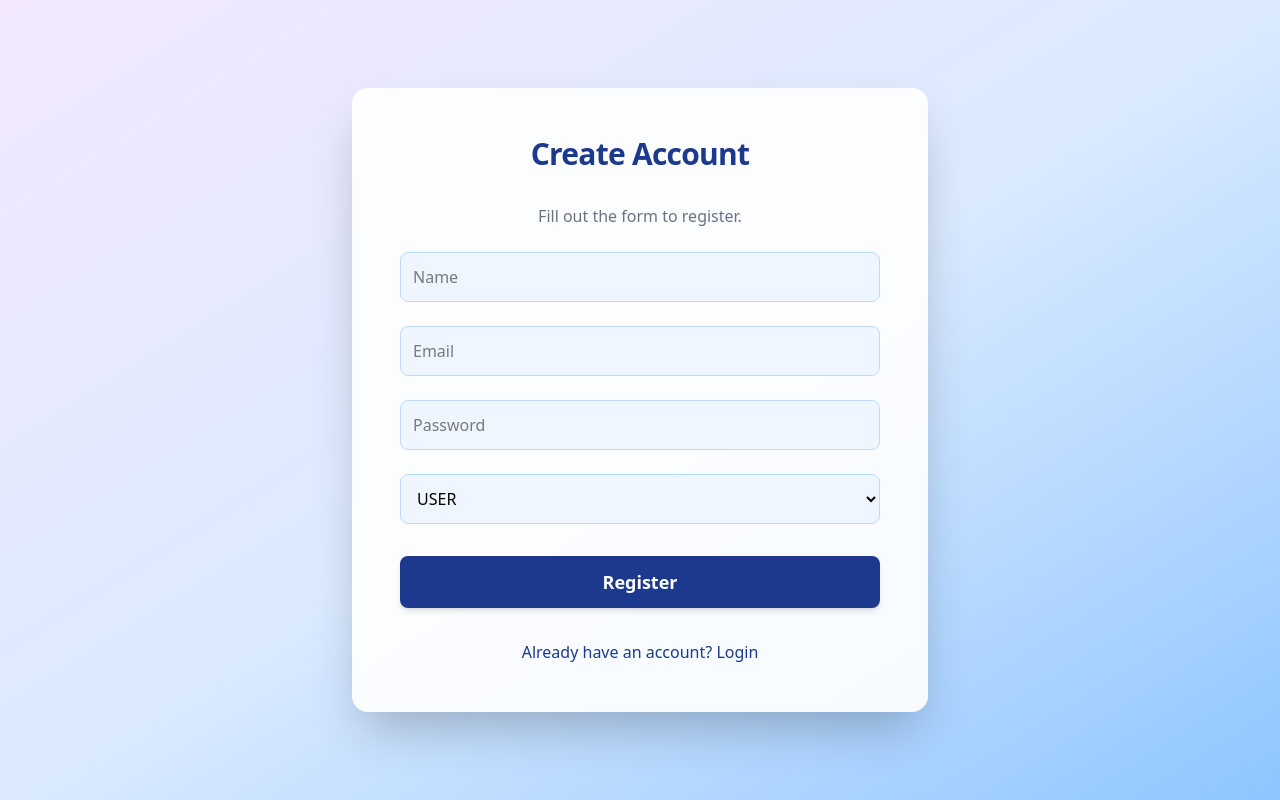
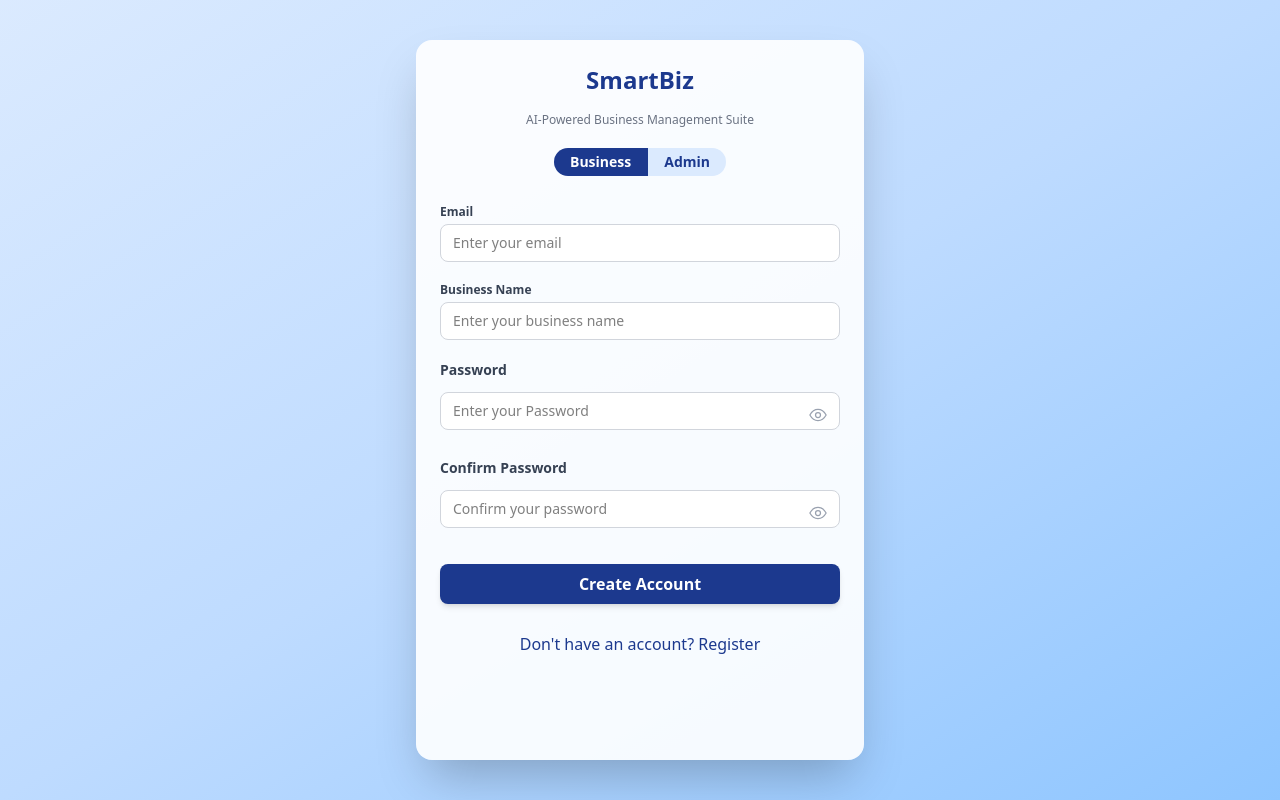
Before and after one commit to binojmadhuranga/smartbiz-web, a React (Vite) app: page /register in a window 1280 px wide. Built offline with nearby package versions, Linux system fonts and the light colour scheme.

Commit message:
Refactor Login and Register components to use reusable Input component and enhance UI elements

```diff
--- /dev/null
+++ b/src/components/Input.jsx
@@ -0,0 +1,20 @@
+import React from 'react';
+
+const Input = ({ label, type = 'text', name, value, onChange, placeholder, required = false, className = '', ...props }) => (
+  <div className="flex flex-col w-full">
+    {label && <label className="text-xs font-semibold text-gray-700 mb-1" htmlFor={name}>{label}</label>}
+    <input
+      id={name}
+      name={name}
+      type={type}
+      value={value}
+      onChange={onChange}
+      placeholder={placeholder}
+      required={required}
+      className={`py-2 px-3 mb-2 border border-gray-300 rounded-lg focus:outline-none focus:ring-2 focus:ring-blue-400 bg-white text-sm ${className}`}
+      {...props}
+    />
+  </div>
+);
+
+export default Input;
--- a/src/pages/login/Login.jsx
+++ b/src/pages/login/Login.jsx
@@ -3,6 +3,7 @@ import React, { useState } from "react";
 import axios from "../../axiosConfig";
 import { useNavigate, Link } from "react-router-dom";
 import { useAuth } from "../../context/AuthContext";
+import Input from "../../components/Input";
 
 const Login = () => {
     const [email, setEmail] = useState("");
@@ -26,28 +27,30 @@ const Login = () => {
     return (
         <div className="flex items-center justify-center min-h-screen bg-gradient-to-br from-blue-100 via-blue-200 to-blue-300">
             <form onSubmit={handleSubmit} className="bg-white/90 p-12 rounded-2xl shadow-2xl w-full max-w-xl flex flex-col gap-4">
-                <h2 className="text-3xl font-extrabold mb-4 text-center text-blue-900 tracking-tight">Sign In</h2>
+                <h2 className="text-3xl font-extrabold mb-4 text-center text-blue-900 tracking-tight"> SmartBiz</h2>
                 <p className="text-center text-gray-500 mb-2">Welcome back! Please login to your account.</p>
                 {error && (
                     <div className="mb-2 px-4 py-2 rounded text-center bg-red-100 text-red-700 border border-red-300 animate-fade-in">
                         {error}
                     </div>
                 )}
-                <input
+                <Input
+                    label="Email"
+                    name="email"
                     value={email}
                     onChange={(e) => setEmail(e.target.value)}
                     placeholder="Email"
                     type="email"
                     required
-                    className="w-full p-3 mb-2 border border-blue-200 rounded-lg focus:outline-none focus:ring-2 focus:ring-blue-900 bg-blue-50"
                 />
-                <input
+                <Input
+                    label="Password"
+                    name="password"
                     value={password}
                     onChange={(e) => setPassword(e.target.value)}
                     type="password"
                     placeholder="Password"
                     required
-                    className="w-full p-3 mb-4 border border-blue-200 rounded-lg focus:outline-none focus:ring-2 focus:ring-blue-900 bg-blue-50"
                 />
                 <button
                     type="submit"
--- a/src/pages/register/register.jsx
+++ b/src/pages/register/register.jsx
@@ -1,10 +1,13 @@
 // src/pages/register/Register.jsx
 import React, { useState } from "react";
+import Input from "../../components/Input";
 import axios from "../../axiosConfig";
-import { useNavigate } from "react-router-dom";
+import { useNavigate, Link } from "react-router-dom";
 
 const Register = () => {
-  const [form, setForm] = useState({ name: "", email: "", password: "", role: "USER" });
+    const [form, setForm] = useState({ name: "", email: "", password: "", confirmPassword: "", role: "USER" });
+    const [showPassword, setShowPassword] = useState(false);
+    const [showConfirmPassword, setShowConfirmPassword] = useState(false);
     const [message, setMessage] = useState("");
     const [messageType, setMessageType] = useState("");
     const navigate = useNavigate();
@@ -17,6 +20,11 @@ const Register = () => {
         e.preventDefault();
         setMessage("");
         setMessageType("");
+        if (form.password !== form.confirmPassword) {
+            setMessage("Passwords do not match");
+            setMessageType("error");
+            return;
+        }
         try {
             await axios.post("/auth/register", form);
             setMessage("Registration successful! Redirecting to login...");
@@ -29,58 +37,86 @@ const Register = () => {
     };
 
     return (
-    <div className="flex items-center justify-center min-h-screen bg-gradient-to-br from-purple-100 via-blue-100 to-blue-300">
-      <form onSubmit={handleSubmit} className="bg-white/90 p-12 rounded-2xl shadow-2xl w-full max-w-xl flex flex-col gap-4">
-        <h2 className="text-3xl font-extrabold mb-4 text-center text-blue-900 tracking-tight">Create Account</h2>
-        <p className="text-center text-gray-500 mb-2">Fill out the form to register.</p>
+    <div className="flex items-center justify-center h-screen overflow-hidden bg-gradient-to-br from-blue-100 via-blue-200 to-blue-300">
+        <form onSubmit={handleSubmit} className="bg-white/90 p-6 rounded-2xl shadow-2xl w-full max-w-md flex flex-col gap-3" style={{ height: '90vh' }}>
+                <h1 className="text-2xl font-extrabold text-center mb-1 text-blue-900">SmartBiz</h1>
+                <p className="text-center text-gray-500 mb-2 text-xs">AI-Powered Business Management Suite</p>
                 {message && (
-          <div className={`mb-2 px-4 py-2 rounded text-center border animate-fade-in ${messageType === "success" ? "bg-green-100 text-green-700 border-green-300" : "bg-red-100 text-red-700 border-red-300"}`}>
+                    <div className={`mb-1 px-2 py-1 rounded text-center border animate-fade-in text-xs ${messageType === "success" ? "bg-green-100 text-green-700 border-green-300" : "bg-red-100 text-red-700 border-red-300"}`}>
                         {message}
                     </div>
                 )}
-        <input
+                <div className="flex justify-center mb-4">
+                    <button type="button" className={`px-4 py-1 rounded-l-full font-semibold text-sm ${form.role === 'USER' ? 'bg-blue-900 text-white' : 'bg-blue-100 text-blue-900'}`} onClick={() => setForm({ ...form, role: 'USER' })}>Business</button>
+                    <button type="button" className={`px-4 py-1 rounded-r-full font-semibold border-l text-sm ${form.role === 'ADMIN' ? 'bg-blue-900 text-white' : 'bg-blue-100 text-blue-900'}`} onClick={() => setForm({ ...form, role: 'ADMIN' })}>Admin</button>
+                </div>
+                <Input
+                    label="Email"
+                    name="email"
+                    value={form.email}
+                    onChange={handleChange}
+                    placeholder="Enter your email"
+                    type="email"
+                    required
+                />
+                <Input
+                    label="Business Name"
                     name="name"
                     value={form.name}
                     onChange={handleChange}
-          placeholder="Name"
+                    placeholder="Enter your business name"
                     required
-          className="w-full p-3 mb-2 border border-blue-200 rounded-lg focus:outline-none focus:ring-2 focus:ring-blue-900 bg-blue-50"
                 />
-        <input
-          name="email"
-          value={form.email}
-          onChange={handleChange}
-          placeholder="Email"
-          type="email"
-          required
-          className="w-full p-3 mb-2 border border-blue-200 rounded-lg focus:outline-none focus:ring-2 focus:ring-blue-900 bg-blue-50"
-        />
-        <input
+                <label className="text-sm font-semibold text-gray-700">Password</label>
+                <div className="relative mb-2">
+                    <Input
+                        label={null}
                         name="password"
-          type="password"
+                        type={showPassword ? "text" : "password"}
                         value={form.password}
                         onChange={handleChange}
-          placeholder="Password"
+                        placeholder="Enter your Password"
                         required
-          className="w-full p-3 mb-2 border border-blue-200 rounded-lg focus:outline-none focus:ring-2 focus:ring-blue-900 bg-blue-50"
+                        className="pr-10"
                     />
-        <select
-          name="role"
-          value={form.role}
+                    <span className="absolute right-3 top-1/2 -translate-y-1/2 cursor-pointer" onClick={() => setShowPassword(!showPassword)}>
+                        <svg xmlns="http://www.w3.org/2000/svg" fill="none" viewBox="0 0 24 24" strokeWidth={1.5} stroke="currentColor" className="w-5 h-5 text-gray-400">
+                            <path strokeLinecap="round" strokeLinejoin="round" d="M2.25 12s3.75-6.75 9.75-6.75S21.75 12 21.75 12s-3.75 6.75-9.75 6.75S2.25 12 2.25 12z" />
+                            <path strokeLinecap="round" strokeLinejoin="round" d="M12 15a3 3 0 100-6 3 3 0 000 6z" />
+                        </svg>
+                    </span>
+                </div>
+                <label className="text-sm font-semibold text-gray-700">Confirm Password</label>
+                <div className="relative mb-2">
+                    <Input
+                        label={null}
+                        name="confirmPassword"
+                        type={showConfirmPassword ? "text" : "password"}
+                        value={form.confirmPassword}
                         onChange={handleChange}
-          className="w-full p-3 mb-4 border border-blue-200 rounded-lg focus:outline-none focus:ring-2 focus:ring-blue-900 bg-blue-50"
-        >
-          <option value="USER">USER</option>
-          <option value="ADMIN">ADMIN</option>
-        </select>
+                        placeholder="Confirm your password"
+                        required
+                        className="pr-10"
+                    />
+                    <span className="absolute right-3 top-1/2 -translate-y-1/2 cursor-pointer" onClick={() => setShowConfirmPassword(!showConfirmPassword)}>
+                        <svg xmlns="http://www.w3.org/2000/svg" fill="none" viewBox="0 0 24 24" strokeWidth={1.5} stroke="currentColor" className="w-5 h-5 text-gray-400">
+                            <path strokeLinecap="round" strokeLinejoin="round" d="M2.25 12s3.75-6.75 9.75-6.75S21.75 12 21.75 12s-3.75 6.75-9.75 6.75S2.25 12 2.25 12z" />
+                            <path strokeLinecap="round" strokeLinejoin="round" d="M12 15a3 3 0 100-6 3 3 0 000 6z" />
+                        </svg>
+                    </span>
+                </div>
                 <button
                     type="submit"
-          className="w-full bg-blue-900 text-white py-3 rounded-lg font-semibold text-lg hover:bg-blue-800 transition-colors shadow-md"
+                    className="w-full bg-blue-900 text-white py-2 rounded-lg font-semibold text-base hover:bg-blue-800 transition-colors shadow-md mt-2"
                 >
-          Register
+                    Create Account
                 </button>
                 <div className="mt-4 text-center">
-          <a href="/login" className="text-blue-900 hover:underline">Already have an account? Login</a>
+                    <Link to="/login" className="text-blue-900 hover:underline">
+                        Don't have an account? Register
+                    </Link>
+
+
                 </div>
             </form>
         </div>
```
Lines whose indentation alone changed are shown as unchanged.
